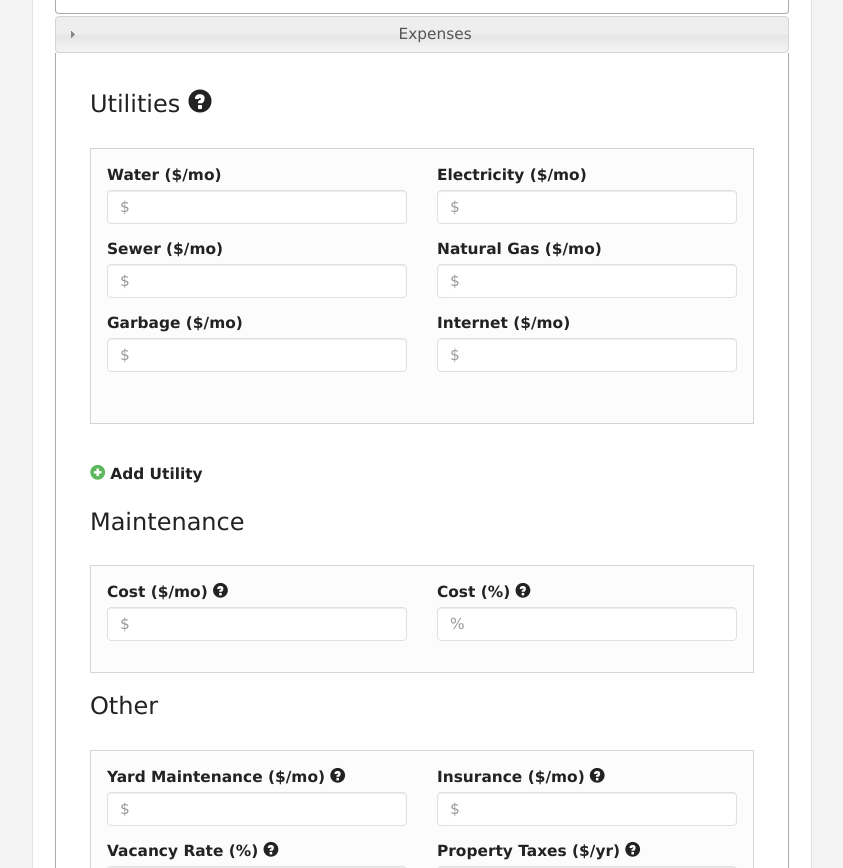
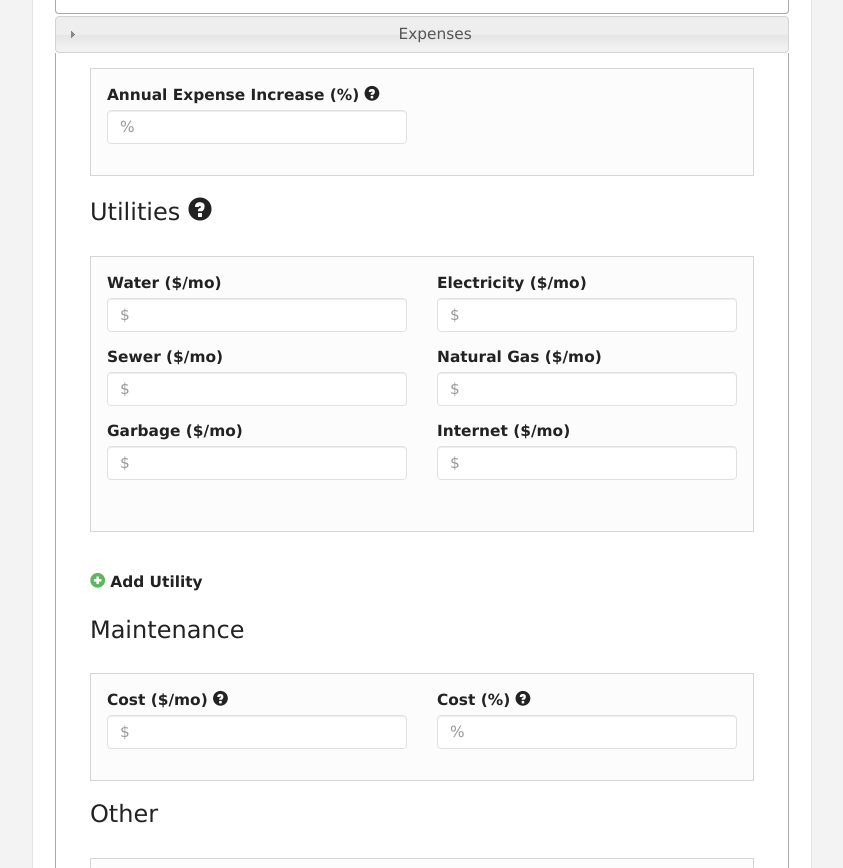
Before and after one commit to maria-powell-osu/reic, a plain HTML site: page index.html in a window 1280 px wide. Shown: the part 2371-3239 px from the top of the page, without its empty margins (218-1061 px from the left). Drawn offline with nearby package versions, Linux system fonts and the light colour scheme.

Commit message:
added new field for expense increase

```diff
--- a/reic/views/templates/expenses.html
+++ b/reic/views/templates/expenses.html
@@ -1,5 +1,14 @@
 
     <div ng-controller="AddUtilityController">
+       <fieldset>
+        <div class="row">
+          <div class="col-md-6">
+            <label for="e_annualExpenseIncrease">Annual Expense Increase (%)</label>
+              <span class="glyphicon glyphicon-question-sign glyphiconBlueColor" aria-hidden="true"></span>
+              <input type="text" class="inpt form-control" name="e_annualExpenseIncrease" placeholder="%">
+          </div>
+        </div>
+      </fieldset>
       <h3>Utilities
       <span class="glyphicon glyphicon-question-sign glyphiconBlueColor" aria-hidden="true"></span></h3><br/>
       <fieldset>
```
